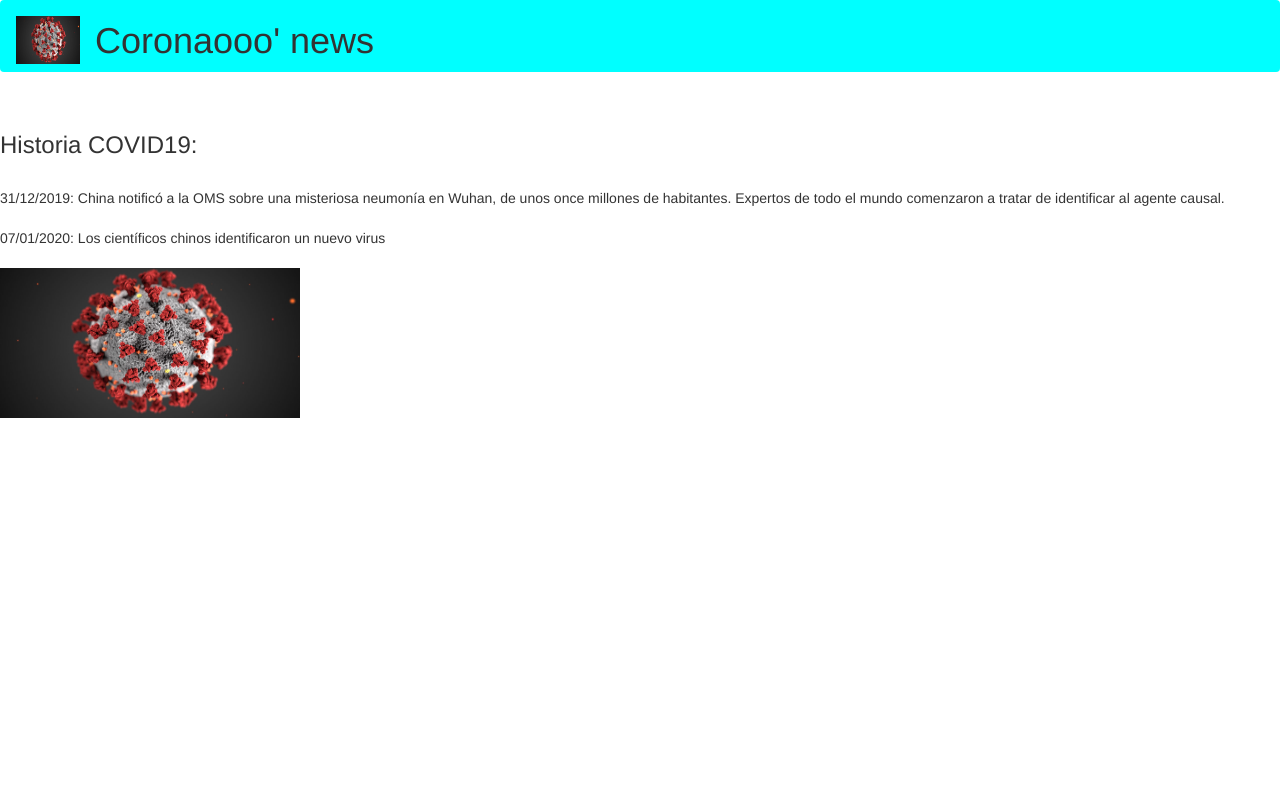
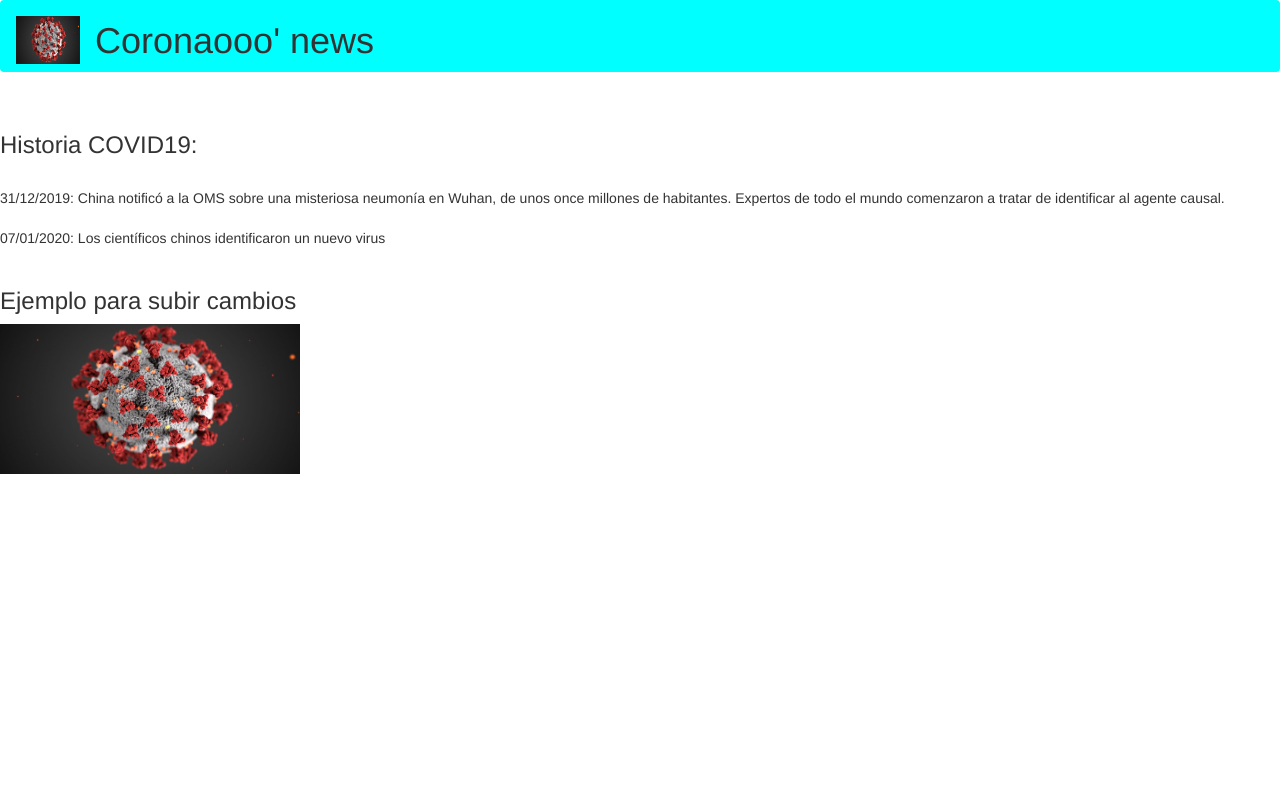
Before and after one commit to viviiosorio/proyecto, a Django app: page /web/ in a window 1280 px wide. Run offline with Django 3.2, Linux system fonts and the light colour scheme; some libraries are stand-ins or nearby versions.

Commit message:
Este commit es para mostrar como se hace.

```diff
--- a/web/templates/web/index.html
+++ b/web/templates/web/index.html
@@ -2,6 +2,7 @@
 <!doctype html>
 <html lang="en">
 {% load static %}
+
 <head>
     <meta charset="utf-8">
     <meta name="viewport" content="width=device-width, initial-scale=1, shrink-to-fit=no">
@@ -14,11 +15,12 @@
     <script src="https://maxcdn.bootstrapcdn.com/bootstrap/3.4.1/js/bootstrap.min.js"></script>
     <title>Coronao 1W</title>
 </head>
+
 <body>
     <nav class="navbar navbar cabecera">
         <div class="container-fluid">
             <div class="navbar-header">
-                    <a class="navbar-brand" href="#"><img src="{% static 'web/images/coronao.jpg' %}" alt="coroano" width="64" height="48"/></a>
+                <a class="navbar-brand" href="#"><img src="{% static 'web/images/coronao.jpg' %}" alt="coroano" width="64" height="48" /></a>
             </div>
             <h1 class="titulo"> Coronaooo' news </h1>
         </div>
@@ -28,14 +30,13 @@
     <h3>
         Historia COVID19:
     </h3>
+    <br> 31/12/2019: China notificó a la OMS sobre una misteriosa neumonía en Wuhan, de unos once millones de habitantes. Expertos de todo el mundo comenzaron a tratar de identificar al agente causal.
     <br>
-        31/12/2019: China notificó a la OMS sobre una misteriosa neumonía en Wuhan, de unos once millones de habitantes.
-        Expertos de todo el mundo comenzaron a tratar de identificar al agente causal.
+    <br> 07/01/2020: Los científicos chinos identificaron un nuevo virus
     <br>
     <br>
-        07/01/2020: Los científicos chinos identificaron un nuevo virus
-        <br>
-        <br>
-        <img src="{% static 'web/images/coronao.jpg' %}" alt="coroano" width="300" height="150"/>
+    <h3> Ejemplo para subir cambios</h3>
+    <img src="{% static 'web/images/coronao.jpg' %}" alt="coroano" width="300" height="150" />
 </body>
+
 </html>
```
Lines whose indentation alone changed are shown as unchanged.
